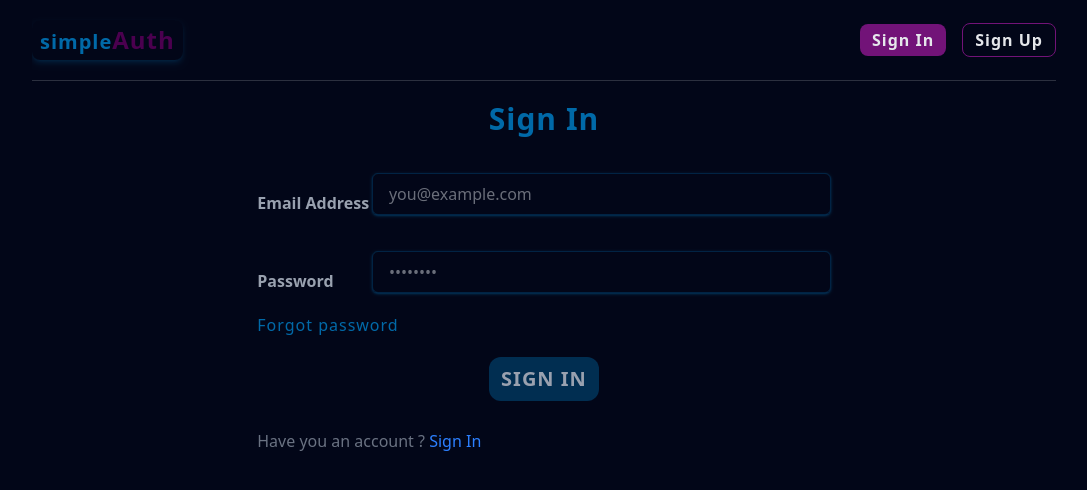
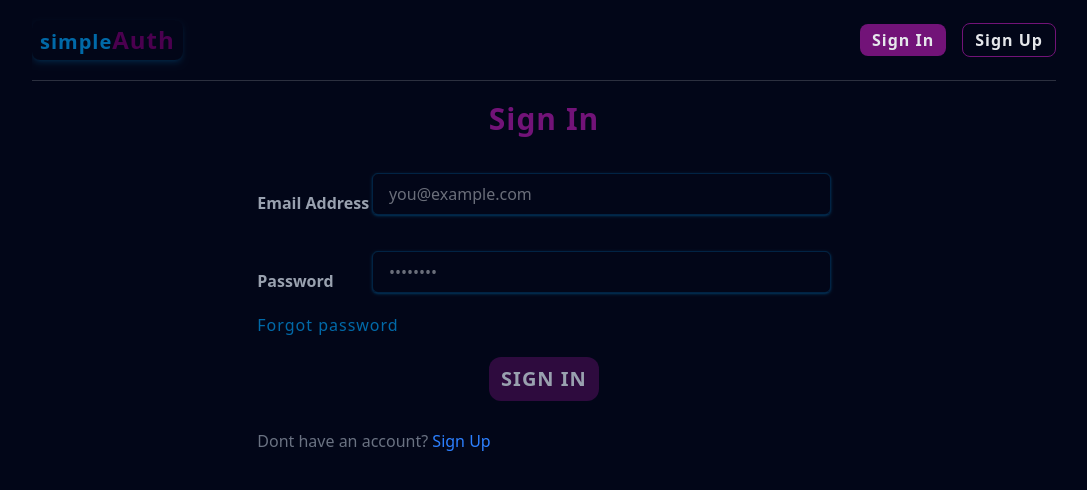
Before and after one commit to Abush-natanem-12/mern-auth, a React (Vite) app in the folder frontend/: page /auth/sign-in in a window 1280 px wide. Shown: the top 490 px of the page, without its empty margins (96-1183 px from the left). Built offline with nearby package versions, Linux system fonts and the light colour scheme; no server answers.

Commit message:
update the signIn and SignUp page

```diff
--- a/frontend/src/pages/AuthWrapper.jsx
+++ b/frontend/src/pages/AuthWrapper.jsx
@@ -7,17 +7,17 @@ export default function AuthWrapper() {
     <div className="w-[90%] md:w-[80%] lg:w-[70%] 2xl:w-[60%] mx-auto flex flex-col py-5">
       <Outlet />
       <div className="flex items-center w-full md:w-[80%] 2xl:w-[70%] mx-auto">
-        {pathname === "/sign-in" ? (
+        {pathname === "/auth/sign-in" ? (
           <p className="text-gray-500 text-base">
             Dont have an account?{" "}
-            <Link to="/sign-up" className="text-blue-500">
+            <Link to="/auth/sign-up" className="text-blue-500">
               Sign Up
             </Link>
           </p>
         ) : (
           <p className="text-gray-500 text-base">
             Have you an account ?{" "}
-            <Link to="/sign-in" className="text-blue-500">
+            <Link to="/auth/sign-in" className="text-blue-500">
               Sign In
             </Link>
           </p>
--- a/frontend/src/pages/SignIn.jsx
+++ b/frontend/src/pages/SignIn.jsx
@@ -1,7 +1,7 @@
 export default function SignIn() {
   return (
     <form className="w-full md:w-[80%] 2xl:w-[70%] mx-auto flex flex-col items-center gap-3 lg:gap-5 mb-5 lg:mb-7">
-      <h2 className="text-2xl lg:text-3xl text-sky-700 tracking-[1px] font-bold">
+      <h2 className="text-2xl lg:text-3xl text-fuchsia-900 text tracking-[1px] font-bold">
         Sign In
       </h2>
 
@@ -36,7 +36,7 @@ export default function SignIn() {
 
       <button
         type="submit"
-        className="text-xl uppercase font-bold tracking-[1px] text-gray-400 bg-sky-700/[.4] px-3 py-2 rounded-xl hover:bg-sky-700/[.7] duration-300 cursor-pointer"
+        className="text-xl uppercase font-bold tracking-[1px] text-gray-400 bg-fuchsia-900/[.4] px-3 py-2 rounded-xl hover:bg-fuchsia-900/[.7] duration-300 cursor-pointer"
       >
         Sign In
       </button>
--- a/frontend/src/pages/SignUp.jsx
+++ b/frontend/src/pages/SignUp.jsx
@@ -33,7 +33,7 @@ export default function SignUp() {
       onSubmit={handleSubmit}
       className="w-full md:w-[80%] 2xl:w-[70%] mx-auto flex flex-col items-center gap-3 lg:gap-5 mb-5 lg:mb-7"
     >
-      <h2 className="text-2xl lg:text-3xl text-sky-700 tracking-[1px] font-bold">
+      <h2 className="text-2xl lg:text-3xl text-fuchsia-900 tracking-[1px] font-bold">
         Create An account
       </h2>
 
@@ -77,9 +77,9 @@ export default function SignUp() {
 
       <button
         type="submit"
-        className={`text-xl uppercase font-bold tracking-[1px] text-gray-400 bg-sky-700/[.4] pl-3 ${
+        className={`text-xl uppercase font-bold tracking-[1px] text-gray-400 bg-fuchsia-900/[.4] pl-3 ${
           loading ? "pr-10" : "pr-3"
-        } py-2 rounded-xl hover:bg-sky-700/[.7] duration-300 cursor-pointer relative`}
+        } py-2 rounded-xl hover:bg-fuchsia-900/[.7] duration-300 cursor-pointer relative`}
       >
         Register
         {loading && (
```
Also changed, not shown: 1 other file (tests, documents, lock files or other folders).
